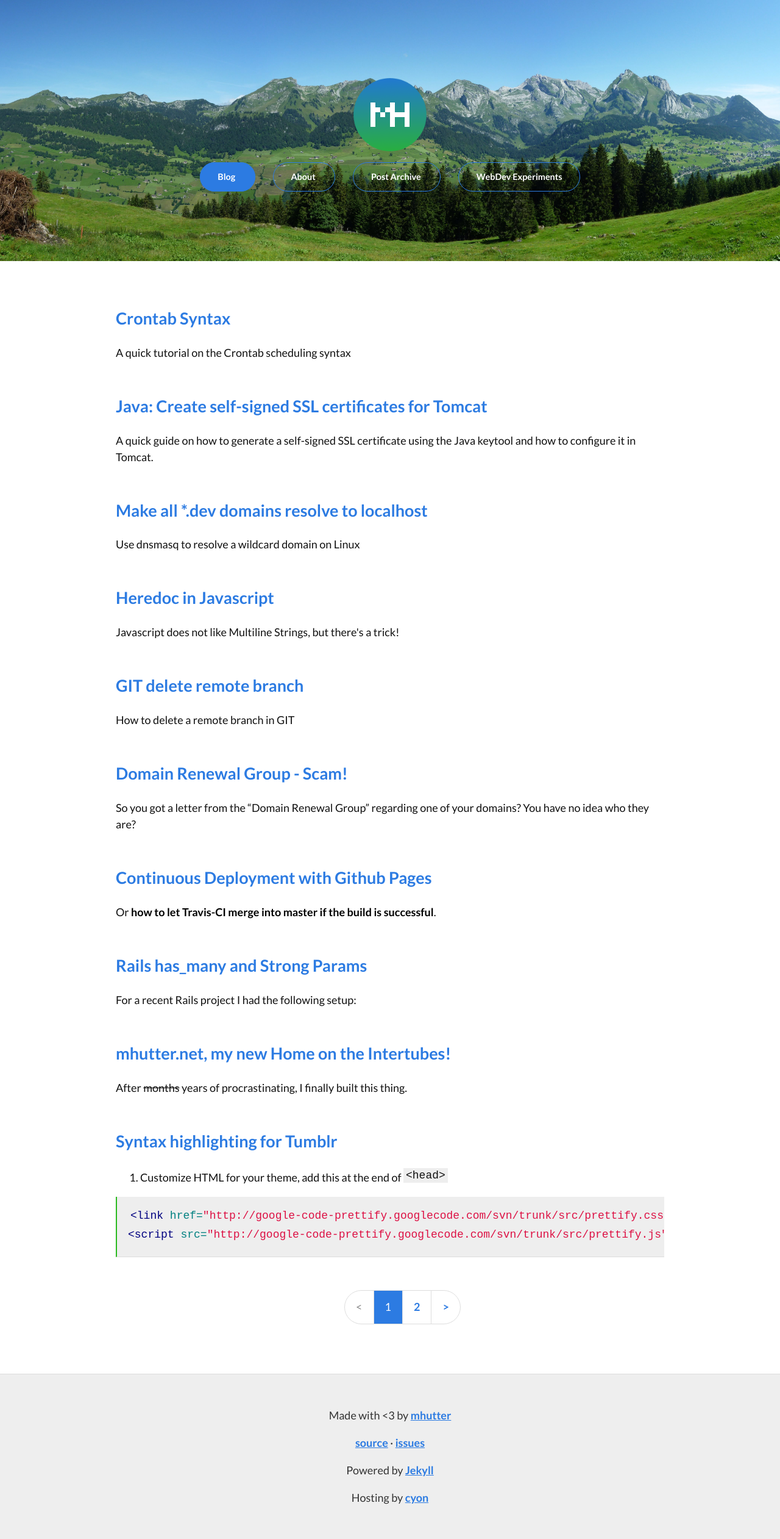
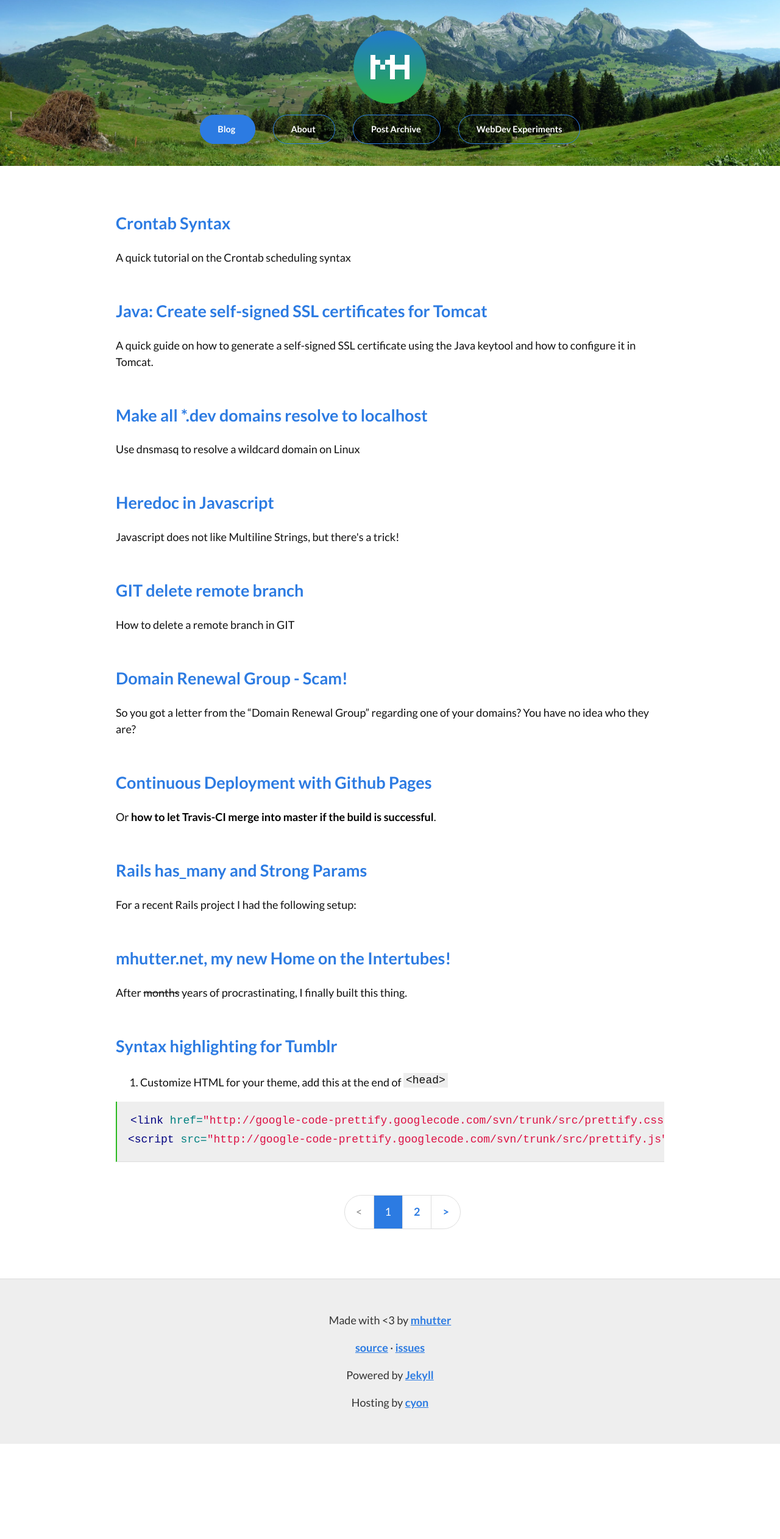
Before and after one commit to mhutter/hutter.io, a Jekyll site: the page built from index.html, in a window 1280 px wide. Shown: the whole page at 61% size. Built offline with Jekyll 4.4.1, drawn with Linux system fonts in a browser that asks for light colours; the list of posts is cut into pages by our own code; after the commit the page ends 2367 px from its top, so only the background shows below that.

Commit message:
shrunk header img

```diff
--- a/css/main.scss
+++ b/css/main.scss
@@ -68,7 +68,7 @@ a:visited {
 
 #page-header {
   max-width: none;
-  padding: 10vw 2em;
+  padding: 50px;
   background-image: url('../img/header.jpg');
   background-position: center bottom;
   background-repeat: no-repeat;
```
Also changed, not shown: img/header.jpg.
